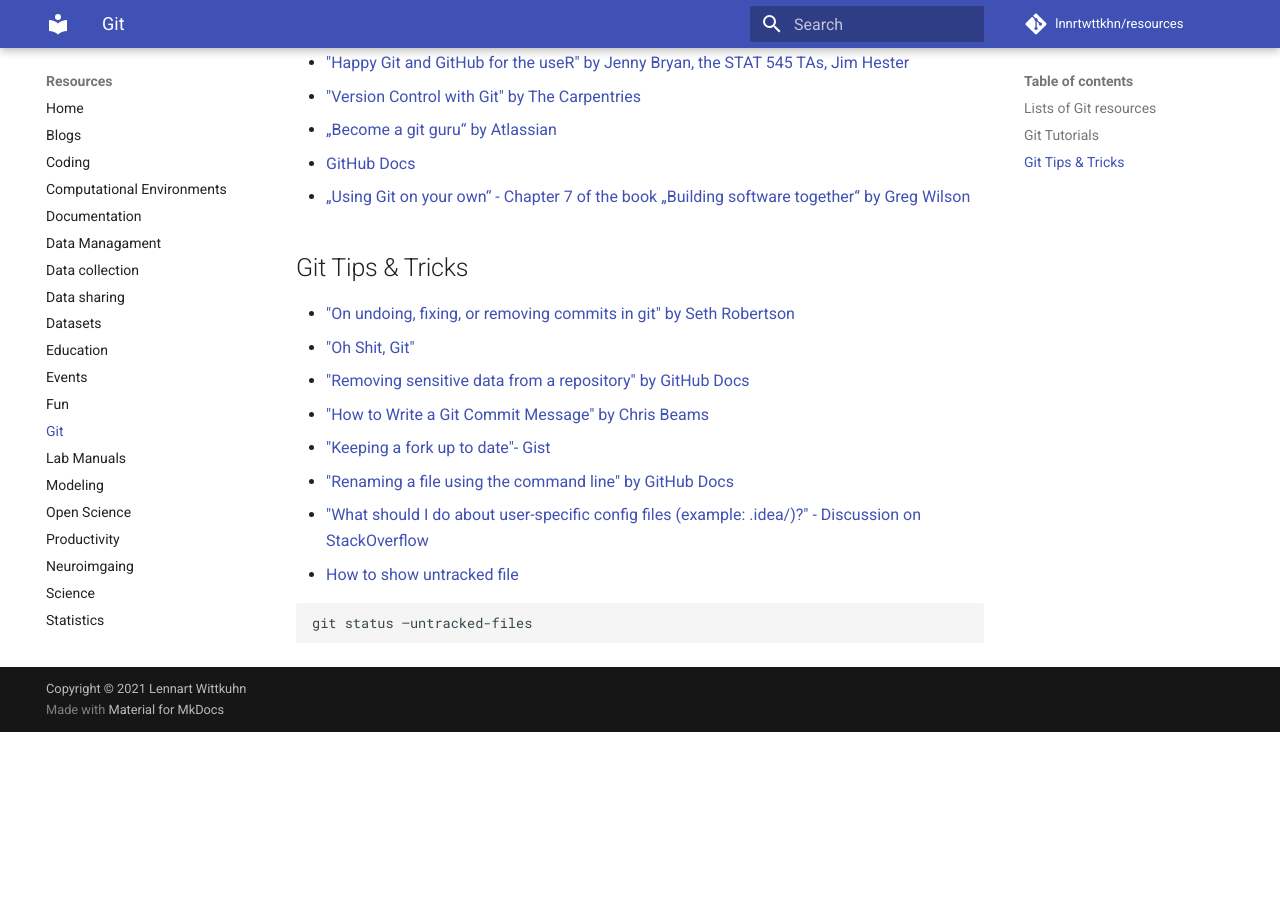
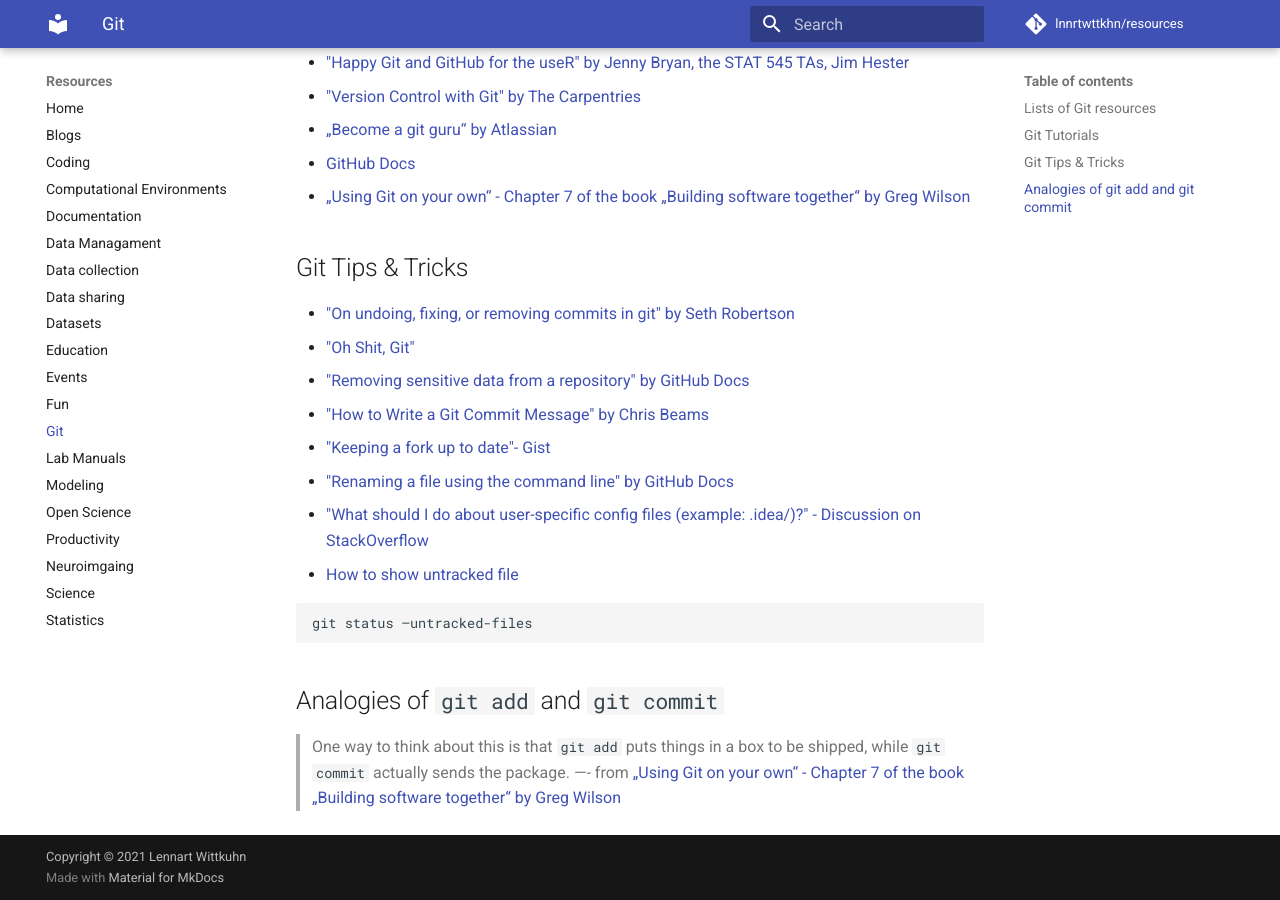
Before and after one commit to lnnrtwttkhn/resources, an MkDocs documentation site: the page built from docs/git.md, in a window 1280 px wide and 900 px high, scrolled down 590 px. Built offline with MkDocs 1.6.1 and Material for MkDocs 9.7.7, drawn with Linux system fonts in a browser that asks for light colours; comment, search, counter and statistics services are not loaded; before the commit the page ends 1322 px from its top, so only the background shows below that.

Commit message:
Add section for analogies of git add and git commit

````diff
--- a/docs/git.md
+++ b/docs/git.md
@@ -34,3 +34,8 @@
 ```bash
 git status —untracked-files
 ```
+
+## Analogies of `git add` and `git commit`
+
+> One way to think about this is that `git add` puts things in a box to be shipped, while `git commit` actually sends the package.
+> —- from [„Using Git on your own“ - Chapter 7 of the book „Building software together“ by Greg Wilson](https://buildtogether.tech/git-solo/)
````
